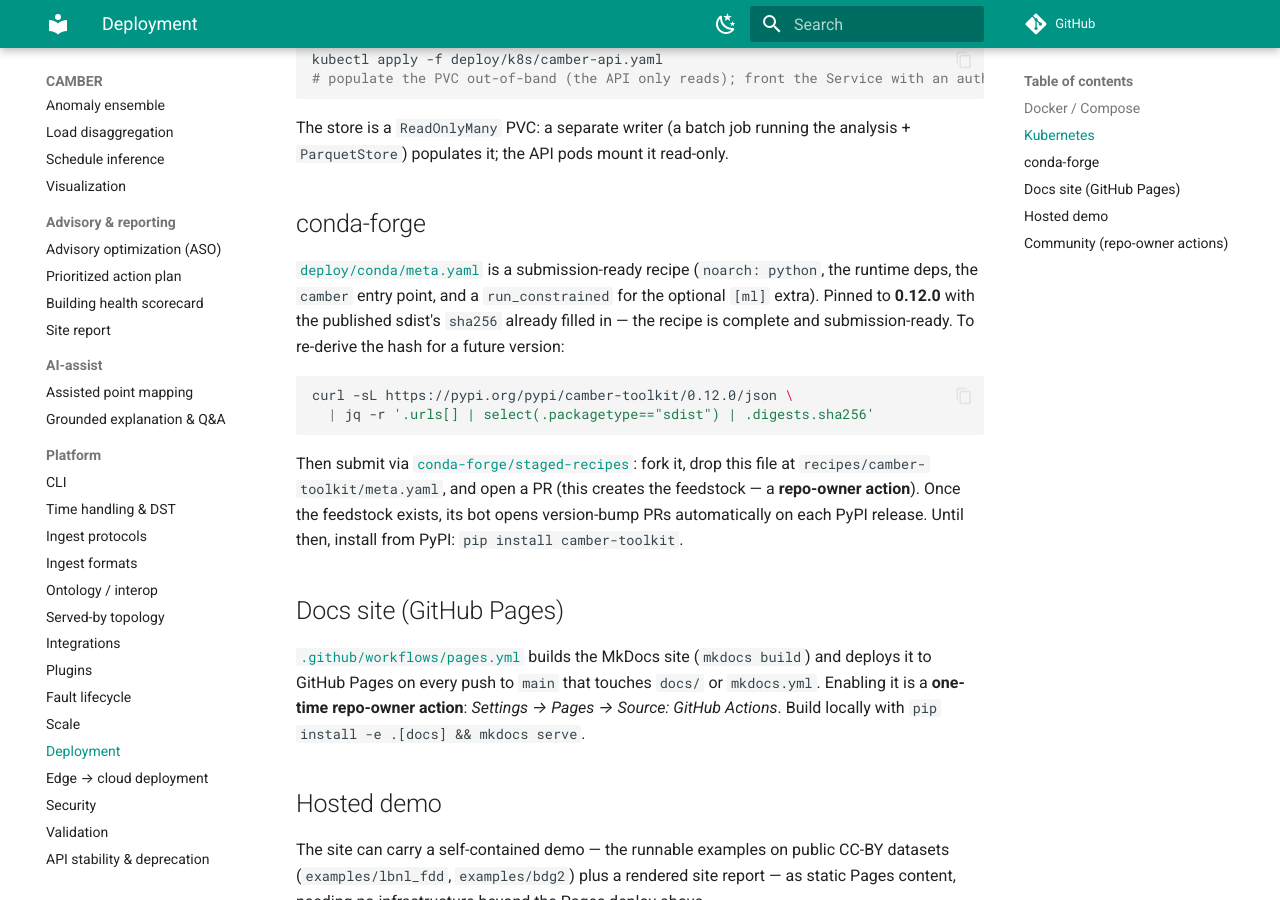
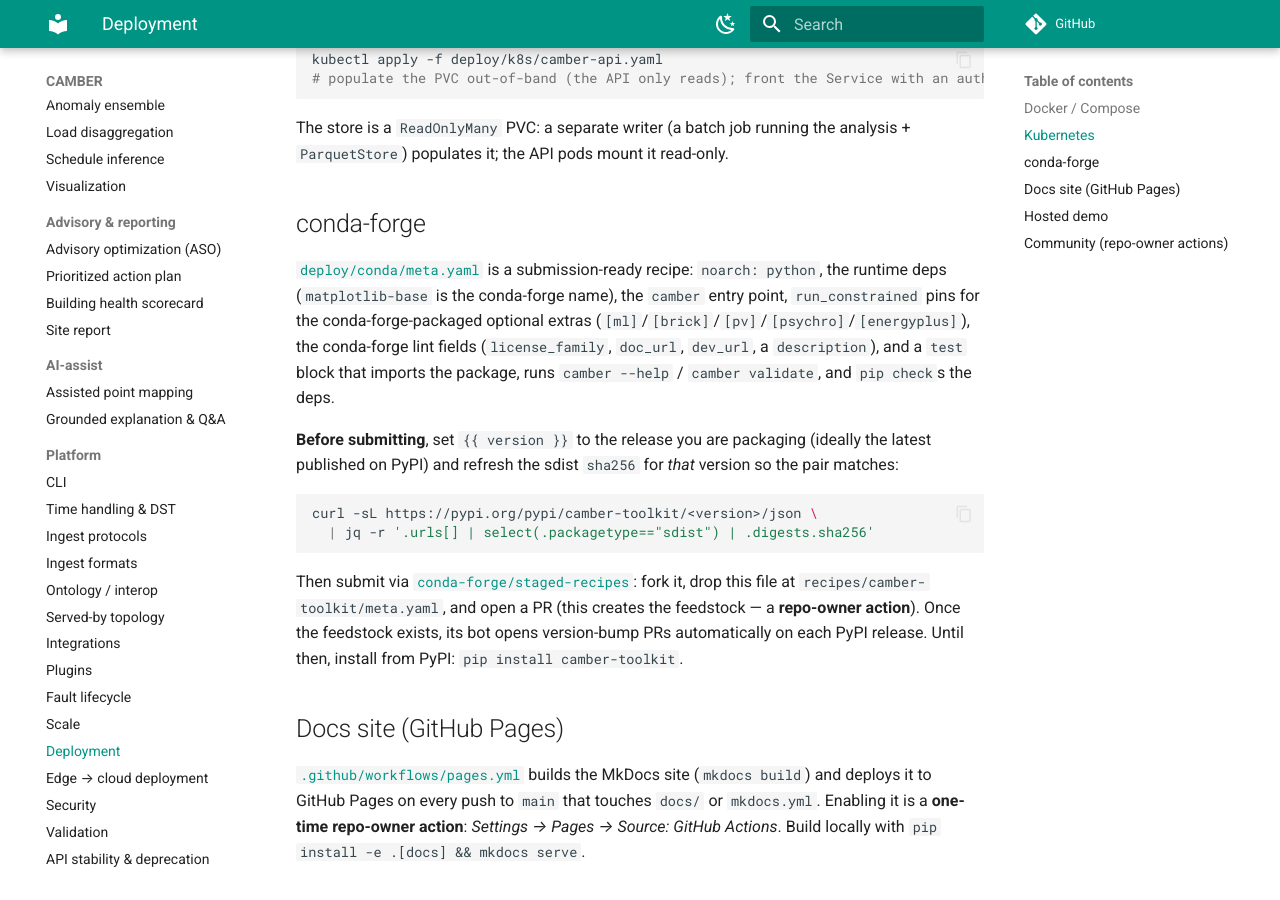
Before and after one commit to yroussev/camber, an MkDocs documentation site: the page built from docs/DEPLOY.md, in a window 1280 px wide and 900 px high, scrolled down 749 px. Built offline with MkDocs 1.6.1 and Material for MkDocs 9.7.7, drawn with Linux system fonts in a browser that asks for light colours; comment, search, counter and statistics services are not loaded.

Commit message:
packaging: make the conda-forge recipe submission-ready
Flesh out deploy/conda/meta.yaml to conda-forge standards: the modern no-deps/no-build-isolation
pip build script (+ wheel in host), run_constrained pins for the conda-forge-packaged optional
extras ([ml]/[brick]/[pv]/[psychro]/[energyplus]), the lint fields conda-forge expects
(license_family, doc_url, dev_url, a description), and a richer test block (import camber + subpkgs,
camber --help, camber validate, pip check). Runtime deps + entry point already matched pyproject;
matplotlib-base is the correct conda name. Version + sha256 stay a matched, valid pair with a loud
'set to the target published release before submitting' note (submission is a repo-owner action).
docs/DEPLOY.md updated to match. Packaging/docs only -- no version bump.

````diff
--- a/docs/DEPLOY.md
+++ b/docs/DEPLOY.md
@@ -40,13 +40,18 @@ populates it; the API pods mount it read-only.
 
 ## conda-forge
 
-[`deploy/conda/meta.yaml`](https://github.com/yroussev/camber/blob/main/deploy/conda/meta.yaml) is a submission-ready recipe (`noarch: python`,
-the runtime deps, the `camber` entry point, and a `run_constrained` for the optional `[ml]` extra).
-Pinned to **0.12.0** with the published sdist's `sha256` already filled in — the recipe is complete
-and submission-ready. To re-derive the hash for a future version:
+[`deploy/conda/meta.yaml`](https://github.com/yroussev/camber/blob/main/deploy/conda/meta.yaml) is a
+submission-ready recipe: `noarch: python`, the runtime deps (`matplotlib-base` is the conda-forge
+name), the `camber` entry point, `run_constrained` pins for the conda-forge-packaged optional extras
+(`[ml]`/`[brick]`/`[pv]`/`[psychro]`/`[energyplus]`), the conda-forge lint fields (`license_family`,
+`doc_url`, `dev_url`, a `description`), and a `test` block that imports the package, runs
+`camber --help` / `camber validate`, and `pip check`s the deps.
+
+**Before submitting**, set `{{ version }}` to the release you are packaging (ideally the latest
+published on PyPI) and refresh the sdist `sha256` for *that* version so the pair matches:
 
 ```bash
-curl -sL https://pypi.org/pypi/camber-toolkit/0.12.0/json \
+curl -sL https://pypi.org/pypi/camber-toolkit/<version>/json \
   | jq -r '.urls[] | select(.packagetype=="sdist") | .digests.sha256'
 ```
 
````
Also changed, not shown: 1 other file.
